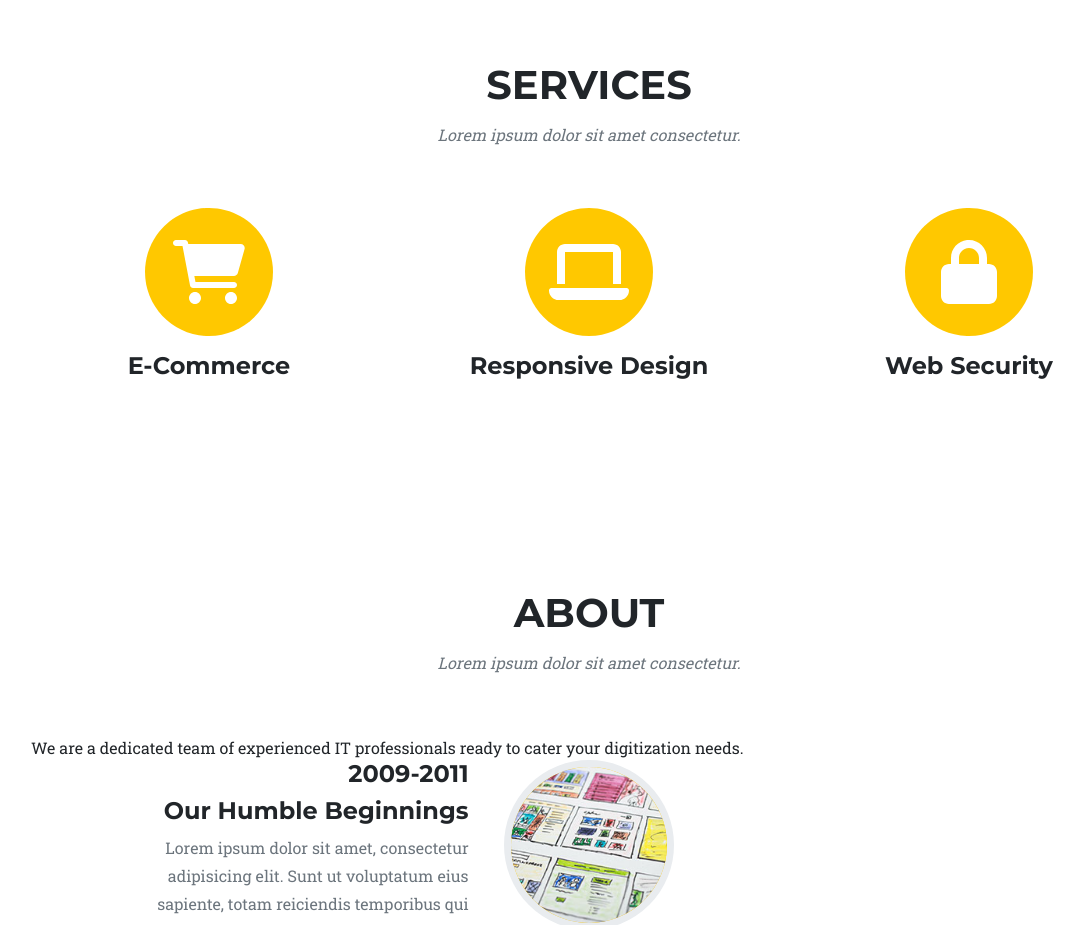
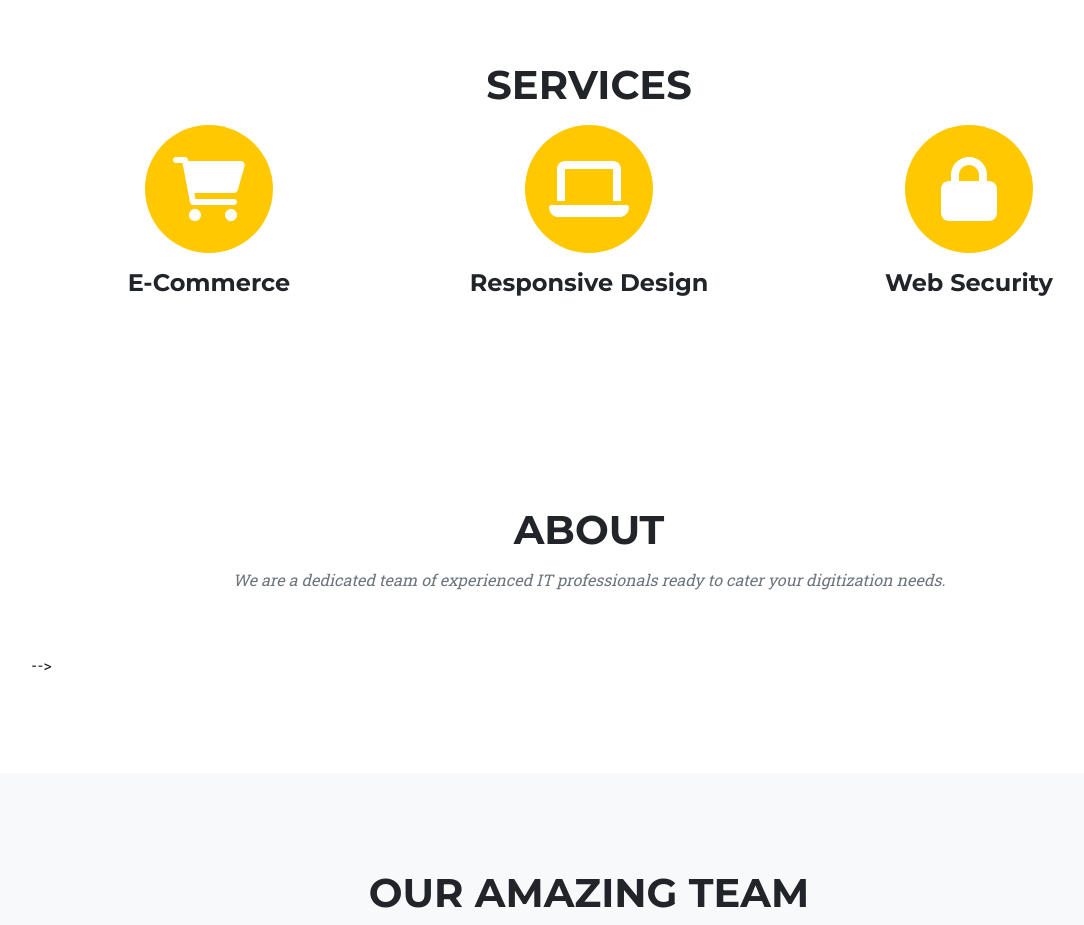
Before and after one commit to maxnp977/maxnp977, a plain HTML site: page index.html in a window 1280 px wide. Shown: the part 780-1705 px from the top of the page, without its empty margins (51-1135 px from the left). Drawn offline with nearby package versions, Linux system fonts and the light colour scheme.

Commit message:
added d-none inplace of comments

```diff
--- a/index.html
+++ b/index.html
@@ -50,7 +50,7 @@
             <div class="container">
                 <div class="text-center">
                     <h2 class="section-heading text-uppercase">Services</h2>
-                    <h3 class="section-subheading text-muted">Lorem ipsum dolor sit amet consectetur.</h3>
+                    <h3 class="section-subheading text-muted d-none">Lorem ipsum dolor sit amet consectetur.</h3>
                 </div>
                 <div class="row text-center">
                     <div class="col-md-4">
@@ -85,7 +85,7 @@
             <div class="container">
                 <div class="text-center">
                     <h2 class="section-heading text-uppercase">Portfolio</h2>
-                    <h3 class="section-subheading text-muted">Lorem ipsum dolor sit amet consectetur.</h3>
+                    <h3 class="section-subheading text-muted d-none">Lorem ipsum dolor sit amet consectetur.</h3>
                 </div>
                 <div class="row">
                     <div class="col-lg-4 col-sm-6 mb-4">
@@ -186,10 +186,10 @@
             <div class="container">
                 <div class="text-center">
                     <h2 class="section-heading text-uppercase">About</h2>
-                    <h3 class="section-subheading text-muted">Lorem ipsum dolor sit amet consectetur.</h3>
+                    <h3 class="section-subheading text-muted">We are a dedicated team of experienced IT professionals ready to cater your digitization needs.</h3>
                 </div>
-                We are a dedicated team of experienced IT professionals ready to cater your digitization needs.
-                 <ul class="timeline">
+
+                 <ul class="timeline d-none">
                     <li>
                         <div class="timeline-image"><img class="rounded-circle img-fluid" src="assets/img/about/1.jpg" alt="..." /></div>
                         <div class="timeline-panel">
```
